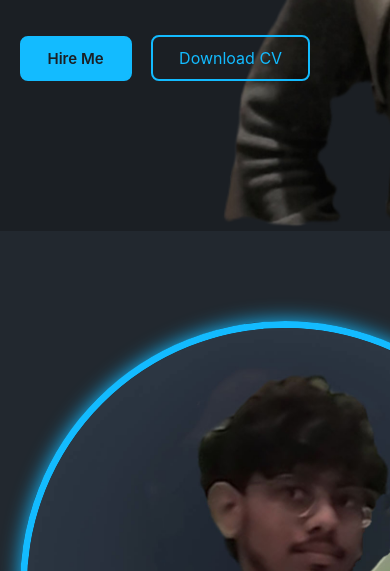
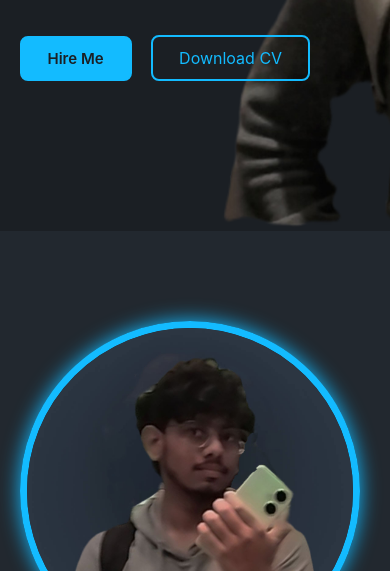
Before and after one commit to Aryan4044/portfolio, a plain HTML site: page index.html in a window 390 px wide. Shown: the part 529-1100 px from the top of the page. Drawn offline with nearby package versions, Linux system fonts and the light colour scheme.

Commit message:
style.css

```diff
--- a/style.css
+++ b/style.css
@@ -448,8 +448,8 @@ form .send-btn:hover {
             grid-template: unset;
         }
         .about-image img{
-             width: 340px%;
-            height: 340px%;
+             width: 340px;
+            height: 340px;
         }
 
 
```
